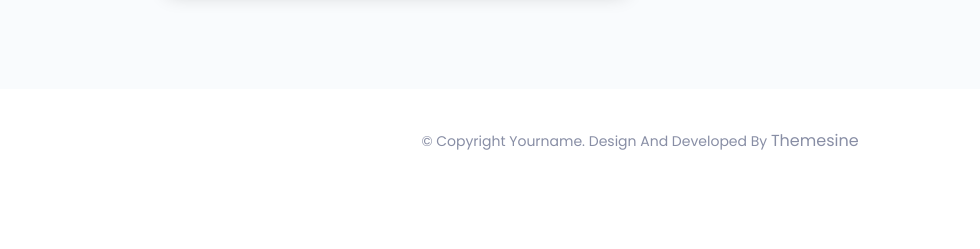
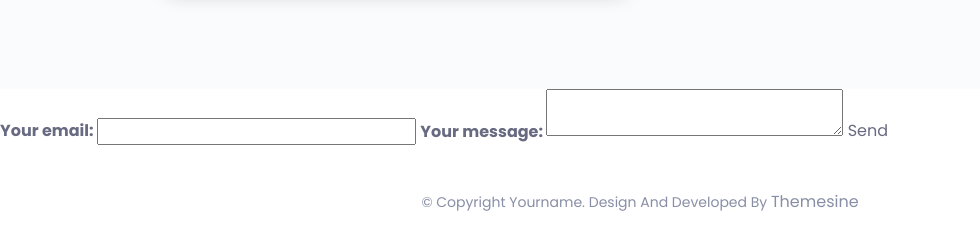
Before and after one commit to brooklando/brooklando.github.io, a plain HTML site: page index.html in a window 1280 px wide. Shown: the part 6921-7170 px from the top of the page, without its empty margins (0-980 px from the left). Before the commit the page ends 7115 px from the top, so only its background shows below. Drawn offline with nearby package versions, Linux system fonts and the light colour scheme.

Commit message:
added form

```diff
--- a/index.html
+++ b/index.html
@@ -909,6 +909,19 @@
 		</section><!--/.contact-->
 		<!--contact end -->
 
+		<form action="https://formspree.io/f/xdoqeqqq" method="POST">
+			  <label>
+			    Your email:
+			    <input type="email" name="email">
+			  </label>
+			  <label>
+			    Your message:
+			    <textarea name="message"></textarea>
+			  </label>
+			  <!-- your other form fields go here -->
+			  <button type="submit">Send</button>
+			</form>
+
 		<!--footer-copyright start-->
 		<footer id="footer-copyright" class="footer-copyright">
 			<div class="container">
```
